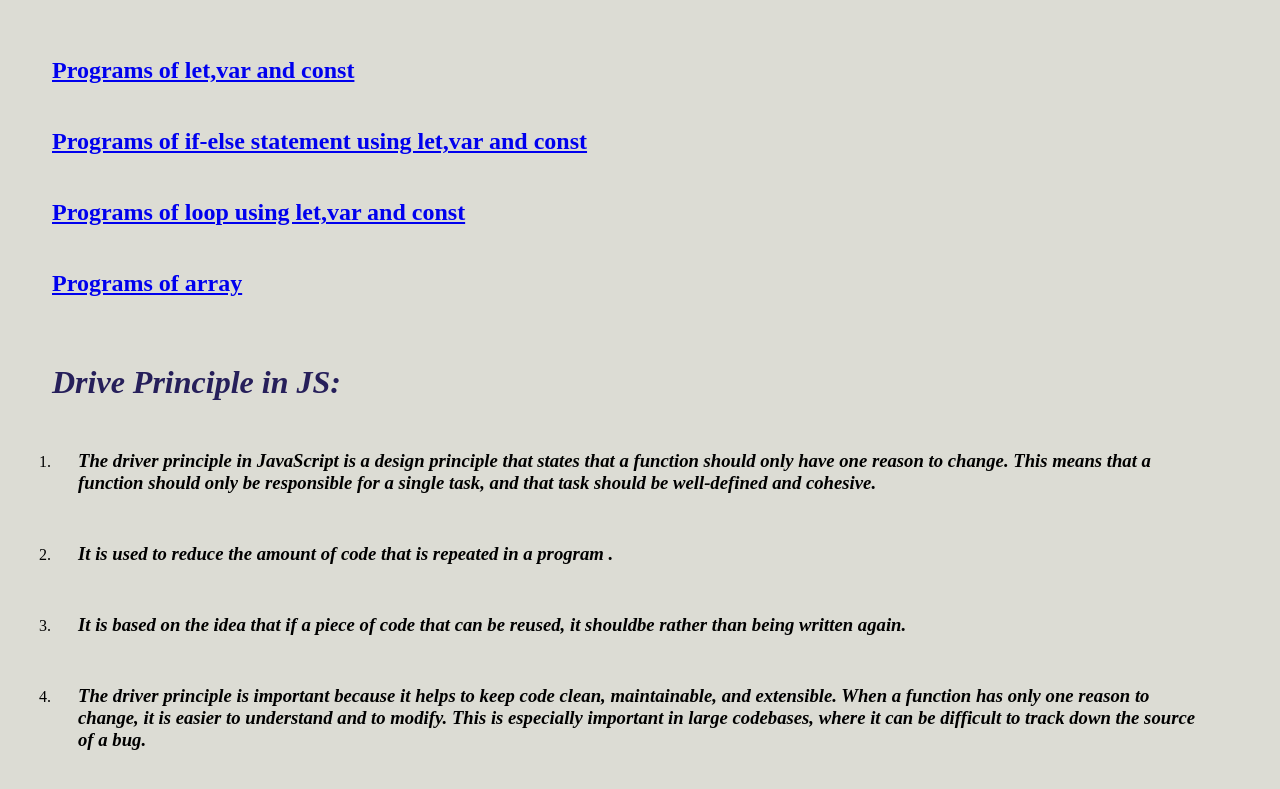
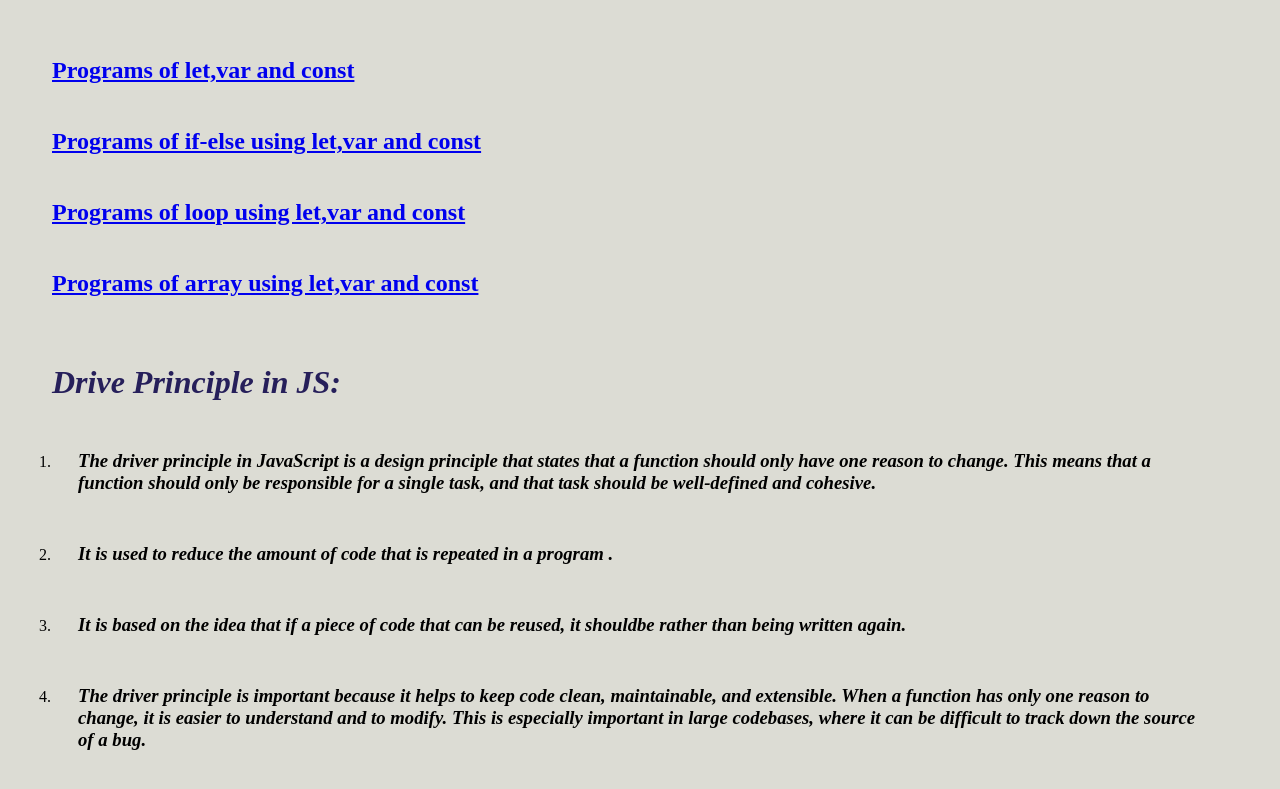
Before and after one commit to Kirtiramani76/Basic-WEB-DEV-Notes, a plain HTML site: page index.html in a window 1280 px wide. Shown: the part 2720-3509 px from the top of the page. Drawn offline with Linux system fonts and the light colour scheme.

Commit message:
Basic Web Dev Notes

```diff
--- a/index.html
+++ b/index.html
@@ -61,9 +61,9 @@
 <li><h3>const: creates "constant" variables that cannot be reassigned another value.</h3></li>
        </ol>
        <a href="b.html"><h2>Programs of let,var and const</h2></a>
-       <a href="c.html"><h2>Programs of if-else statement using let,var and const</h2></a>
+       <a href="c.html"><h2>Programs of if-else using let,var and const</h2></a>
        <a href="d.html"><h2>Programs of loop using let,var and const</h2></a>
-       <a href="f.html"> <h2>Programs of array</h2></a>
+       <a href="f.html"> <h2>Programs of array using let,var and const</h2></a>
    </div>
    <div class="content">
     <h1>Drive Principle in JS: </h1>
```
